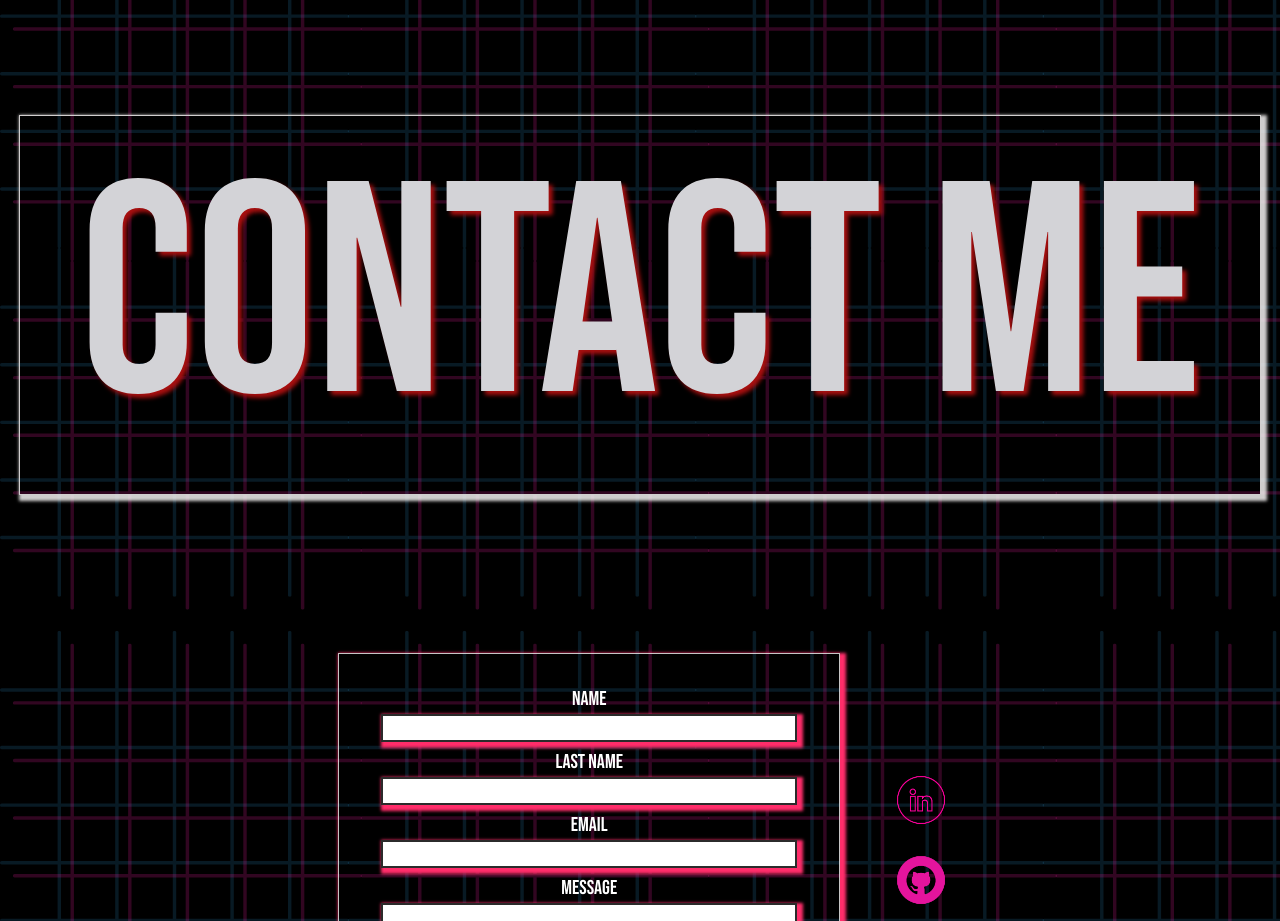
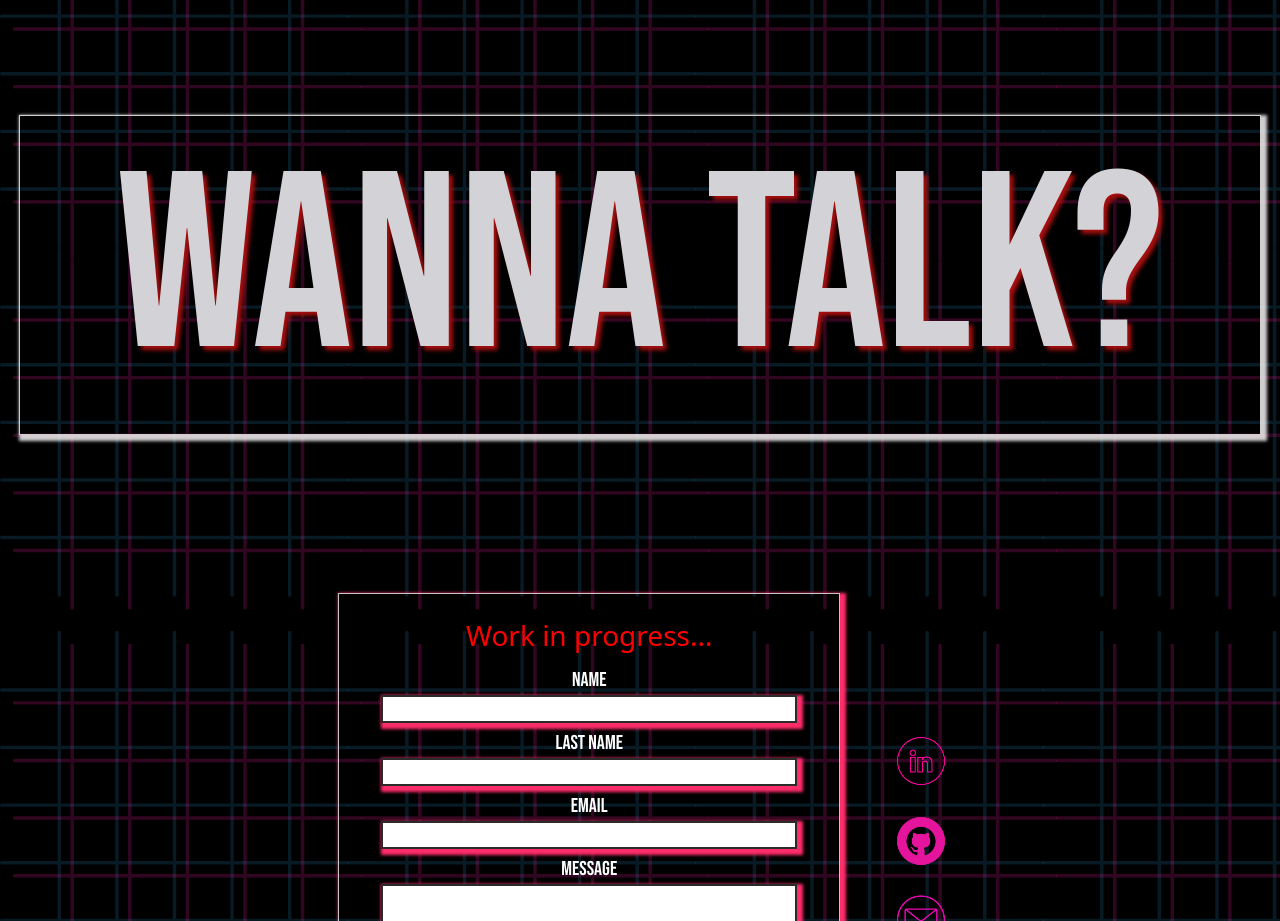
Before and after one commit to Laguerre91/Lara-Aguerre, an Angular app: page / in a window 1280 px wide. Shown: the part 5860-6781 px from the top of the page. Built offline with nearby package versions, Linux system fonts and the light colour scheme; a web font is replaced by a local one.

Commit message:
contact form work in progress

```diff
--- a/src/app/contact/contact.component.css
+++ b/src/app/contact/contact.component.css
@@ -1,3 +1,7 @@
+.workInProg {
+    color: red;
+}
+
 .container-fluid {
     margin-top: 10%;
 }
@@ -80,7 +84,7 @@ span {
     }
 
     #contact-title h2 {
-        font-size: 300px;
+        font-size: 250px;
     }
 
     .contact {
--- a/src/app/contact/contact.component.html
+++ b/src/app/contact/contact.component.html
@@ -1,5 +1,5 @@
 <div class="text-center" id="contact-title">
-    <h2>Contact me</h2>
+    <h2>Wanna talk?</h2>
 </div>
 
 <section class="container-fluid d-flex justify-content-center" id="contact">
@@ -7,6 +7,7 @@
 
         <div class="container-contact">
             <div class="contact-form row">
+                <h3 class="workInProg text-center">Work in progress...</h3>
                 <form #formContact="ngForm" (ngSubmit)="onSubmit()" action="https://formspree.io/f/xayzvawj"
                     method="POST">
                     <div class="col">
```
